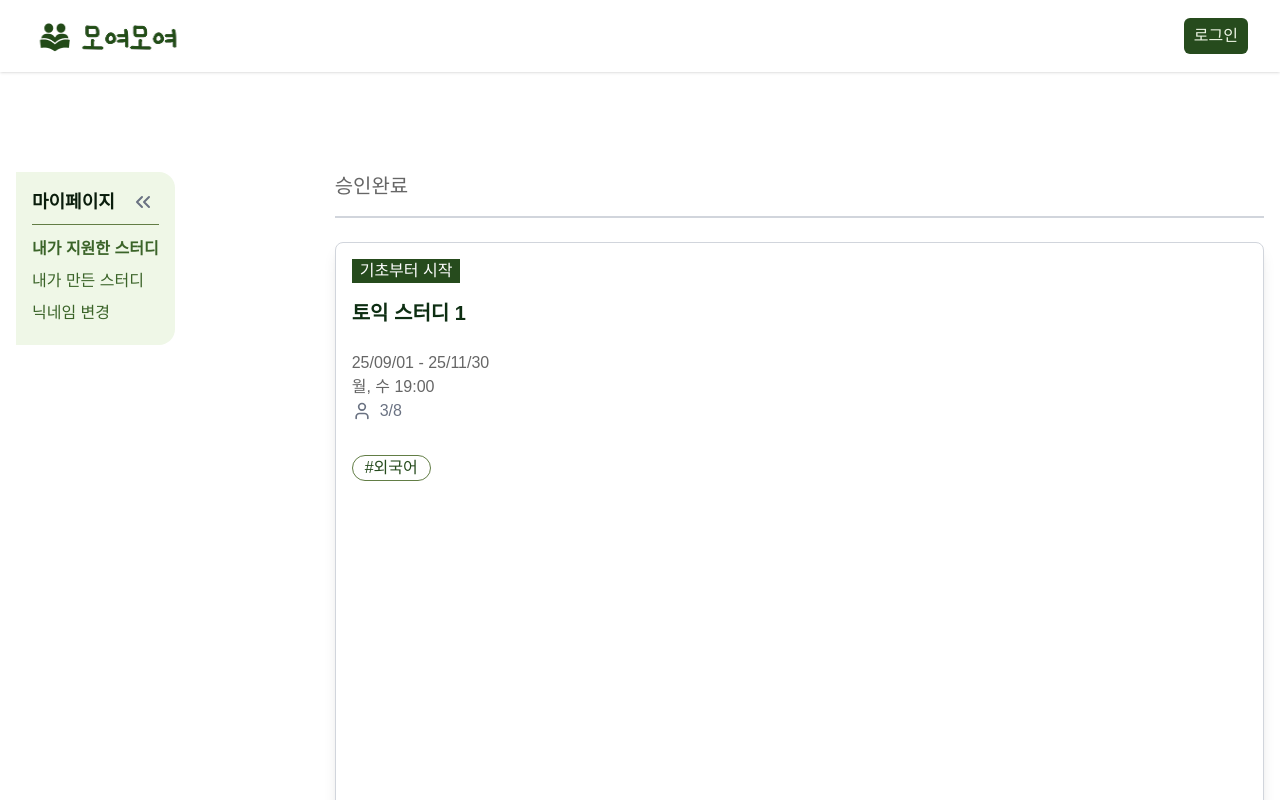
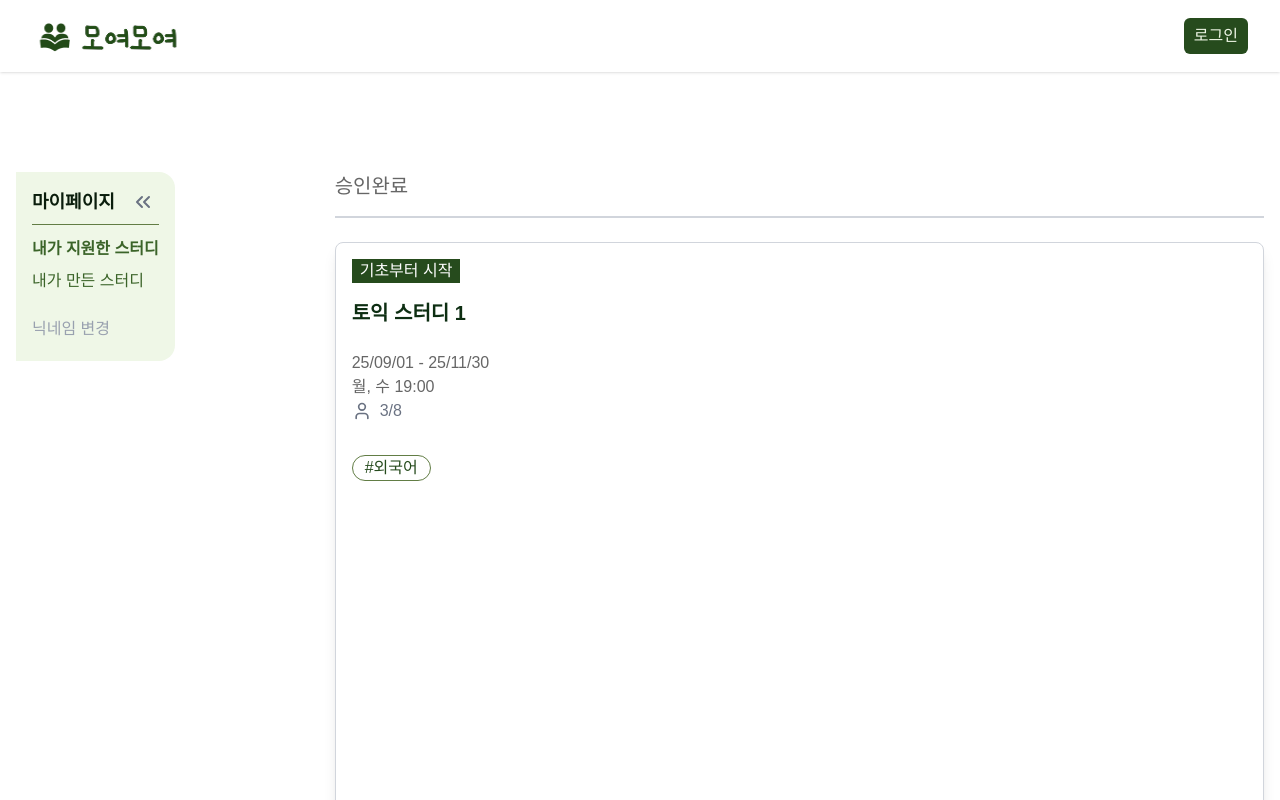
Before and after one commit to dajung-y/gather-together, a Next.js app: page /mypage/applied in a window 1280 px wide. Shown: the top 800 px of the page. Built offline with nearby package versions, Linux system fonts and the light colour scheme.

Commit message:
충돌 확인용 커밋

```diff
--- a/src/app/mypage/applied/page.tsx
+++ b/src/app/mypage/applied/page.tsx
@@ -29,7 +29,7 @@ export default function Page() {
     const menuItems = [
         { label: "내가 지원한 스터디", path: "/mypage/applied" },
         { label: "내가 만든 스터디", path: "/mypage/created" },
-        { label: "닉네임 변경", path: "/mypage/setting" },
+        { label: "닉네임 변경", onClick: () => setIsNickOpen(true) },
     ];
 
     const [data, setData] = useState<ApiResp>({ approved: [], pending: [], rejected: [] });
```
